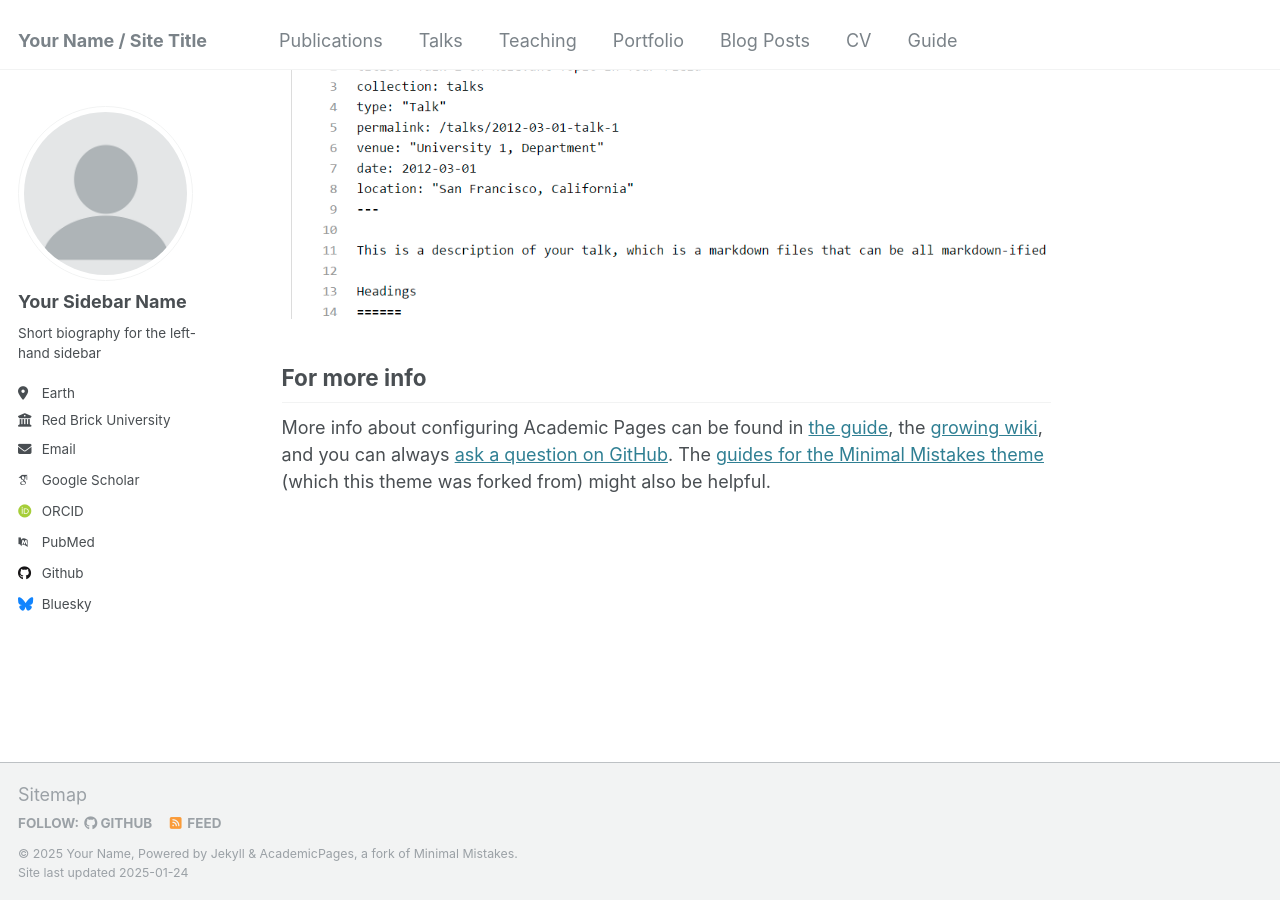
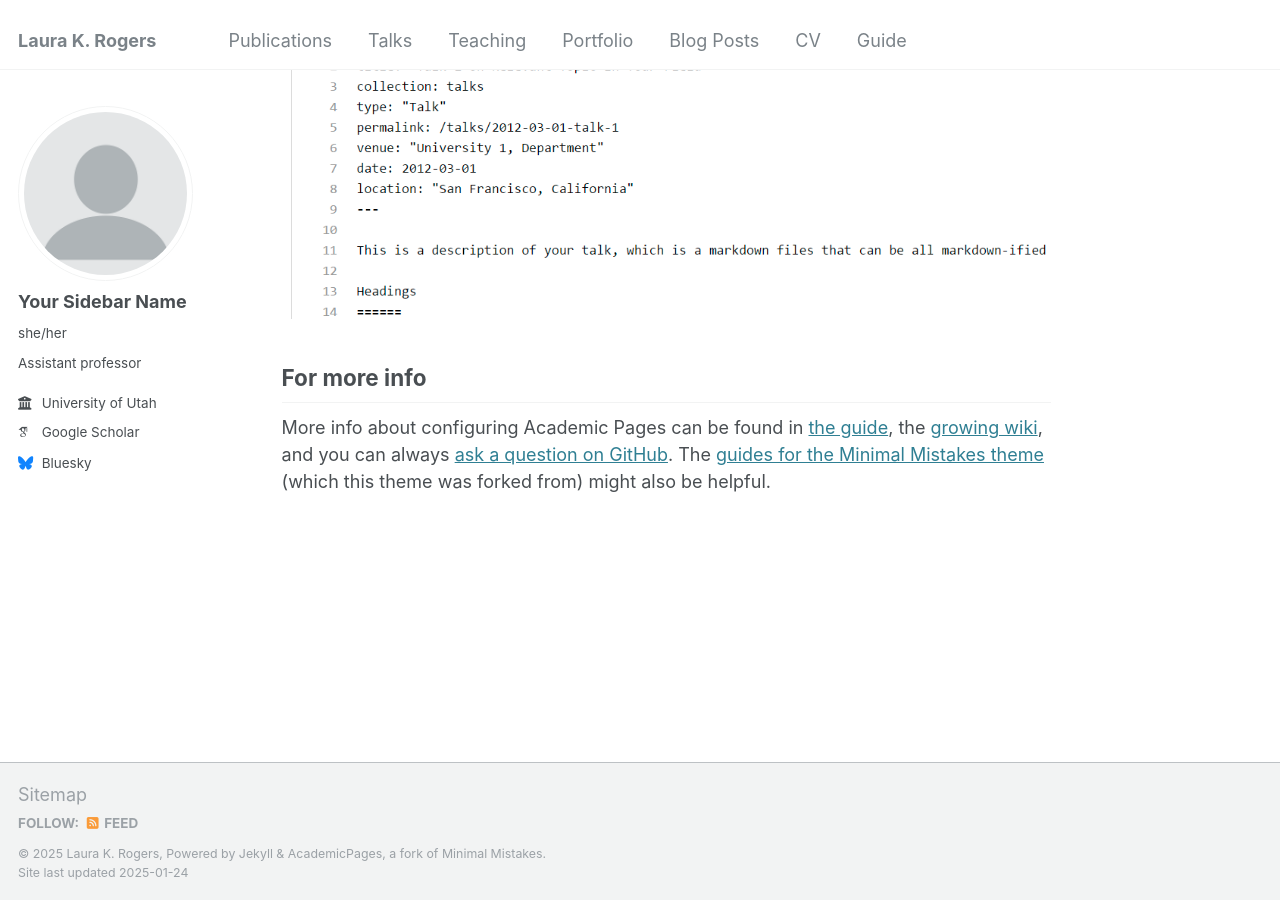
Before and after one commit to lkrogers2/lkrogers2.github.io, a Jekyll site: the page built from _pages/about.md, in a window 1280 px wide and 900 px high, scrolled down 2643 px. Built offline with Jekyll 4.4.1, drawn with Linux system fonts in a browser that asks for light colours; some web fonts are replaced.

Commit message:
Update _config.yml
change info and base url

```diff
--- a/_config.yml
+++ b/_config.yml
@@ -8,13 +8,13 @@
 
 # Basic Site Settings
 locale                   : "en-US"
-title                    : "Your Name / Site Title"
+title                    : "Laura K. Rogers"
 title_separator          : "-"
-name                     : &name "Your Name"
-description              : &description "personal description"
-url                      : https://academicpages.github.io # the base hostname & protocol for your site e.g. "https://[your GitHub username].github.io"
+name                     : &name "Laura K. Rogers"
+description              : &description "assistant professor"
+url                      : https://lkrogers2.github.io # the base hostname & protocol for your site e.g. "https://[your GitHub username].github.io"
 baseurl                  : "" # the subpath of your site, e.g. "/blog"
-repository               : "academicpages/academicpages.github.io"
+repository               : "lkrogers2/lkrogers2.github.io"
 
 # Site Author - The following control what appear as part of the author content on the side bar.
 #               If a field is blank the icon and link will not appear, otherwise it will be shown.
@@ -23,20 +23,20 @@ author:
   # Biographic information
   avatar           : "profile.png"
   name             : "Your Sidebar Name"
-  pronouns         : # example: "she/her"
-  bio              : "Short biography for the left-hand sidebar"
-  location         : "Earth"
-  employer         : "Red Brick University"
+  pronouns         : "she/her"
+  bio              : "Assistant professor"
+  location         : #"Salt Lake C"
+  employer         : "University of Utah"
   uri              : # URL
-  email            : "none@example.org"
+  email            : #"laura.rogers@utah.edu"
 
   # Academic websites
   arxiv            : # URL - Update with the correct link to your profile
-  googlescholar    : "https://scholar.google.com/citations?user=PS_CX0AAAAAJ"
+  googlescholar    : "https://scholar.google.com/citations?user=JtOXWbsAAAAJ&hl=en"
   impactstory      : # URL
-  orcid            : "http://orcid.org/yourorcidurl"
+  orcid            : #"http://orcid.org/yourorcidurl"
   semantic         : # URL
-  pubmed           : "https://www.ncbi.nlm.nih.gov/pubmed/?term=john+snow"
+  pubmed           : #"https://www.ncbi.nlm.nih.gov/pubmed/?term=john+snow"
   researchgate     : # URL
   scopus           : # URL
 
@@ -44,12 +44,12 @@ author:
   bitbucket        : # Username - Update with your username on the site
   codepen          : # Username
   dribbble         : # Username
-  github           : "academicpages"
+  github           : #"academicpages"
   kaggle           : # Username
   stackoverflow    : # User number or user number and name (i.e., use "1" or "1/jeff-atwood")
 
   # Social media
-  bluesky          : "bsky.app" # Replace this with you Bluesky username
+  bluesky          : "laurarogers.bsky.app" # Replace this with you Bluesky username
   facebook         : # Username
   flickr           : # Username
   foursquare       : # Username
```
